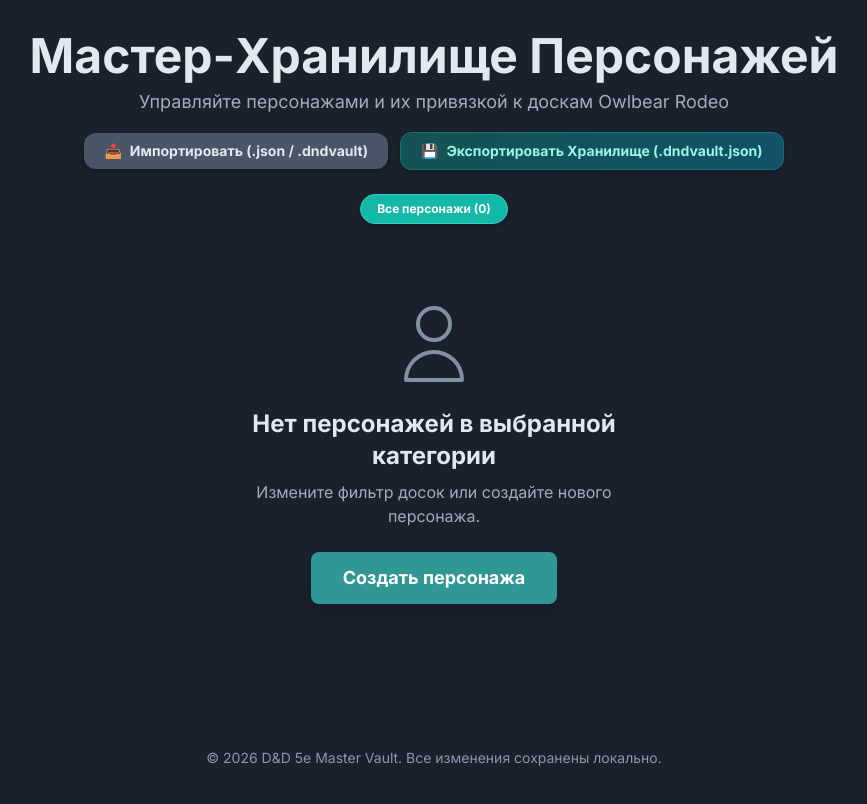
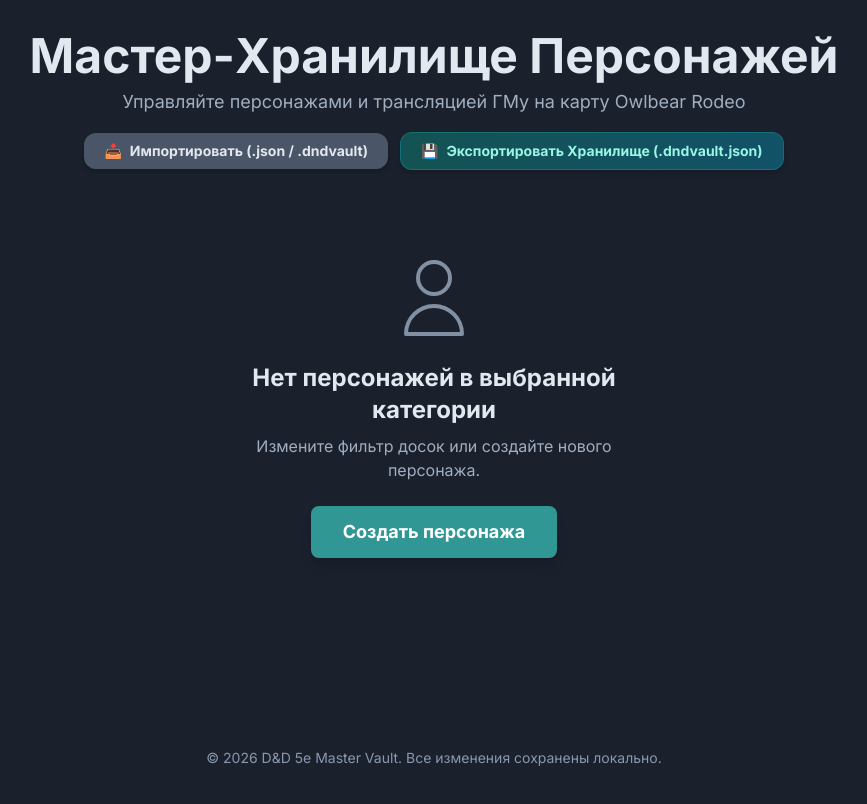
Before and after one commit to Snikerss/dnd-sheet-owlbear-extension, a React (Vite) app: page / in a window 1280 px wide. Shown: the top 804 px of the page, without its empty margins (206-1073 px from the left). Built offline with nearby package versions, Linux system fonts and the light colour scheme.

Commit message:
feat(ui): replace obsolete room binding badges with clean GM broadcast selector on character cards

```diff
--- a/App.tsx
+++ b/App.tsx
@@ -12,6 +12,7 @@ import { CharacterProvider } from './context/CharacterContext';
 import { generateUUID } from './utils/uuid';
 import { isOwlbear, encodeBase64Sync } from './utils/storage';
 import { localBridge } from './utils/bridgeService';
+import { p2pRoomBridge } from './utils/p2pBridge';
 import { TextFormattingContextMenu } from './components/RichTextFormatting';
 
 const AppContent: React.FC = () => {
@@ -453,6 +454,8 @@ const AppContent: React.FC = () => {
           characters={characterList}
           syncingCharacters={syncingCharacters}
           currentUserId={userId}
+          activeBoardCharacterId={p2pRoomBridge.getActiveBoardCharacterId()}
+          onSelectActiveBoardCharacter={(charId) => p2pRoomBridge.setActiveBoardCharacter(charId)}
           onSelectCharacter={handleSelectCharacter}
           onCreateCharacter={handleCreateCharacter}
           onDeleteCharacter={handleDeleteCharacter}
@@ -463,9 +466,6 @@ const AppContent: React.FC = () => {
           onClearLocalCache={clearLocalCache}
           onExportVault={exportVaultData}
           onImportVault={importVaultData}
-          onBindRoom={(charId, roomId, roomName) => updateCharacter(charId, { type: 'BIND_ROOM', payload: { roomId, roomName } })}
-          onUnbindRoom={(charId, roomId) => updateCharacter(charId, { type: 'UNBIND_ROOM', payload: roomId })}
-          onToggleGlobalRoom={(charId, isGlobal) => updateCharacter(charId, { type: 'TOGGLE_GLOBAL_ROOM', payload: isGlobal })}
           isGM={isGM}
         />
       )}
--- a/components/CharacterCard.tsx
+++ b/components/CharacterCard.tsx
@@ -11,7 +11,8 @@ interface CharacterCardProps {
   onOpenStandalone?: () => void;
   onSync?: () => void;
   onClearCache?: () => void;
-  onOpenRoomBinding?: () => void;
+  isBroadcastingToGM?: boolean;
+  onSelectBroadcastGM?: () => void;
   isSyncing?: boolean;
   pendingImagesCount?: number;
   currentUserId?: string | null;
@@ -27,7 +28,8 @@ export const CharacterCard: React.FC<CharacterCardProps> = React.memo(({
   onOpenStandalone,
   onSync,
   onClearCache,
-  onOpenRoomBinding,
+  isBroadcastingToGM = false,
+  onSelectBroadcastGM,
   isSyncing = false,
   pendingImagesCount = 0,
   currentUserId,
@@ -72,23 +74,17 @@ export const CharacterCard: React.FC<CharacterCardProps> = React.memo(({
             </svg>
           )}
         </div>
-        {character.isGlobal ? (
+        {/* GM Broadcast Status Badge */}
+        {isBroadcastingToGM ? (
           <div className="absolute top-2 left-2 z-10">
-            <span className="bg-emerald-500/80 text-white text-[10px] px-2 py-0.5 rounded-md backdrop-blur-sm border border-emerald-400/40 font-bold">
-              🌐 Глобальный
-            </span>
-          </div>
-        ) : (character.boundRooms && character.boundRooms.length > 0) ? (
-          <div className="absolute top-2 left-2 z-10 flex flex-wrap gap-1">
-            <span className="bg-teal-600/80 text-white text-[10px] px-2 py-0.5 rounded-md backdrop-blur-sm border border-teal-400/40 font-bold" title={character.boundRooms.map(r => r.roomName).join(', ')}>
-              🎯 {character.boundRooms?.[0]?.roomName || 'Доска'}
-              {character.boundRooms.length > 1 && ` +${character.boundRooms.length - 1}`}
+            <span className="bg-emerald-500/90 text-white text-[10px] px-2 py-0.5 rounded-md backdrop-blur-sm border border-emerald-400/50 font-bold shadow-md flex items-center gap-1">
+              <span>📡</span> Транслируется ГМу
             </span>
           </div>
         ) : (
           <div className="absolute top-2 left-2 z-10">
-            <span className="bg-slate-700/80 text-slate-300 text-[10px] px-2 py-0.5 rounded-md backdrop-blur-sm border border-slate-600/40 font-bold">
-              🔒 Локальный
+            <span className="bg-slate-800/80 text-slate-300 text-[10px] px-2 py-0.5 rounded-md backdrop-blur-sm border border-slate-700/50 font-medium">
+              <span>👤</span> Хранилище
             </span>
           </div>
         )}
@@ -152,13 +148,17 @@ export const CharacterCard: React.FC<CharacterCardProps> = React.memo(({
                 </svg>
               </button>
             )}
-            {onOpenRoomBinding && (
+            {onSelectBroadcastGM && (
               <button
-                onClick={onOpenRoomBinding}
-                data-tooltip="Привязка к доскам Owlbear"
-                className="p-2 rounded-lg text-[var(--color-text-muted)] hover:bg-[var(--color-surface-raised)] hover:text-cyan-400 transition-colors flex items-center justify-center"
+                onClick={onSelectBroadcastGM}
+                data-tooltip={isBroadcastingToGM ? "Транслируется ГМу на карту" : "Начать трансляцию ГМу на карту"}
+                className={`p-2 rounded-lg transition-colors flex items-center justify-center ${
+                  isBroadcastingToGM
+                    ? 'text-emerald-400 bg-emerald-500/20'
+                    : 'text-[var(--color-text-muted)] hover:bg-[var(--color-surface-raised)] hover:text-emerald-400'
+                }`}
               >
-                <span className="text-sm">🎯</span>
+                <span className="text-sm">📡</span>
               </button>
             )}
             {onOpenStandalone && (
--- a/components/CharacterSelectionScreen.tsx
+++ b/components/CharacterSelectionScreen.tsx
@@ -14,6 +14,8 @@ interface CharacterSelectionScreenProps {
   characters: Record<string, Character>;
   syncingCharacters?: Record<string, { status: 'images', pendingImages: string[] }>;
   currentUserId?: string | null;
+  activeBoardCharacterId?: string | null;
+  onSelectActiveBoardCharacter?: (id: string) => void;
   onSelectCharacter: (id: string) => void;
   onCreateCharacter: () => void;
   onDeleteCharacter: (id: string) => void;
@@ -24,9 +26,6 @@ interface CharacterSelectionScreenProps {
   onClearLocalCache?: (id: string) => void;
   onExportVault?: () => void;
   onImportVault?: (fileContent: string) => void;
-  onBindRoom?: (charId: string, roomId: string, roomName: string) => void;
-  onUnbindRoom?: (charId: string, roomId: string) => void;
-  onToggleGlobalRoom?: (charId: string, isGlobal: boolean) => void;
   isGM?: boolean;
 }
 
@@ -34,6 +33,8 @@ export const CharacterSelectionScreen: React.FC<CharacterSelectionScreenProps> =
   characters,
   syncingCharacters,
   currentUserId,
+  activeBoardCharacterId,
+  onSelectActiveBoardCharacter,
   onSelectCharacter,
   onCreateCharacter,
   onDeleteCharacter,
@@ -44,36 +45,12 @@ export const CharacterSelectionScreen: React.FC<CharacterSelectionScreenProps> =
   onClearLocalCache,
   onExportVault,
   onImportVault,
-  onBindRoom,
-  onUnbindRoom,
-  onToggleGlobalRoom,
   isGM = true,
 }) => {
   const fileInputRef = useRef<HTMLInputElement>(null);
-  const vaultInputRef = useRef<HTMLInputElement>(null);
   const { addNotification } = useNotifier();
 
-  const [selectedRoomFilter, setSelectedRoomFilter] = useState<string>('all');
-  const [bindingModalCharId, setBindingModalCharId] = useState<string | null>(null);
-
-  const knownRooms = useMemo(() => getKnownRooms(), []);
-  const currentRoomId = isOwlbear() && typeof OBR !== 'undefined' ? OBR.room?.id : '';
-
-  const characterEntries = useMemo(() => {
-    const all = Object.entries(characters);
-    if (selectedRoomFilter === 'all') return all;
-    if (selectedRoomFilter === 'current' && currentRoomId) {
-      return all.filter(([_, char]) => {
-        if (char.isGlobal) return true;
-        if (!char.boundRooms || char.boundRooms.length === 0) return true;
-        return char.boundRooms.some(r => r.roomId === currentRoomId);
-      });
-    }
-    return all.filter(([_, char]) => {
-      if (char.isGlobal) return true;
-      return char.boundRooms?.some(r => r.roomId === selectedRoomFilter);
-    });
-  }, [characters, selectedRoomFilter, currentRoomId]);
+  const characterEntries = useMemo(() => Object.entries(characters), [characters]);
 
   const handleExportCharacter = (id: string) => {
     const character = characters[id];
@@ -135,8 +112,6 @@ export const CharacterSelectionScreen: React.FC<CharacterSelectionScreenProps> =
     reader.readAsText(file);
   };
 
-  const bindingCharacter = bindingModalCharId ? characters[bindingModalCharId] : null;
-
   return (
     <div className="min-h-screen bg-[var(--color-background)] p-4 md:p-8 flex flex-col">
       <input
@@ -147,23 +122,12 @@ export const CharacterSelectionScreen: React.FC<CharacterSelectionScreenProps> =
         onChange={handleFileImport}
       />
 
-      {bindingCharacter && bindingModalCharId && (
-        <RoomBindingModal
-          isOpen={true}
-          character={bindingCharacter}
-          onClose={() => setBindingModalCharId(null)}
-          onBindRoom={(roomId, roomName) => onBindRoom?.(bindingModalCharId, roomId, roomName)}
-          onUnbindRoom={(roomId) => onUnbindRoom?.(bindingModalCharId, roomId)}
-          onToggleGlobal={(isGlobal) => onToggleGlobalRoom?.(bindingModalCharId, isGlobal)}
-        />
-      )}
-
-      <header className="text-center mb-6">
+      <header className="text-center mb-8">
         <h1 className="text-4xl md:text-5xl font-bold text-[var(--color-text-base)]">
           Мастер-Хранилище Персонажей
         </h1>
         <p className="text-lg text-[var(--color-text-medium)] mt-2">
-          Управляйте персонажами и их привязкой к доскам Owlbear Rodeo
+          Управляйте персонажами и трансляцией ГМу на карту Owlbear Rodeo
         </p>
 
         {/* Action Buttons Toolbar */}
@@ -184,47 +148,6 @@ export const CharacterSelectionScreen: React.FC<CharacterSelectionScreenProps> =
             </button>
           )}
         </div>
-
-        {/* Room Filter Pills */}
-        <div className="mt-6 flex flex-wrap items-center justify-center gap-2">
-          <button
-            onClick={() => setSelectedRoomFilter('all')}
-            className={`px-4 py-1.5 rounded-full text-xs font-bold transition-all border ${
-              selectedRoomFilter === 'all'
-                ? 'bg-teal-500 text-white border-teal-400 shadow-md'
-                : 'bg-[var(--color-surface-well)] text-[var(--color-text-medium)] border-slate-700/50 hover:border-slate-500'
-            }`}
-          >
-            Все персонажи ({Object.keys(characters).length})
-          </button>
-
-          {currentRoomId && (
-            <button
-              onClick={() => setSelectedRoomFilter('current')}
-              className={`px-4 py-1.5 rounded-full text-xs font-bold transition-all border ${
-                selectedRoomFilter === 'current'
-                  ? 'bg-teal-500 text-white border-teal-400 shadow-md'
-                  : 'bg-[var(--color-surface-well)] text-teal-300 border-teal-500/40 hover:border-teal-400'
-              }`}
-            >
-              {(window as any).__currentRoomName ? `🎯 Текущая доска (${(window as any).__currentRoomName})` : '🎯 Текущая доска Owlbear'}
-            </button>
-          )}
-
-          {knownRooms.filter(room => room.roomId !== currentRoomId).map(room => (
-            <button
-              key={room.roomId}
-              onClick={() => setSelectedRoomFilter(room.roomId)}
-              className={`px-3 py-1.5 rounded-full text-xs font-bold transition-all border ${
-                selectedRoomFilter === room.roomId
-                  ? 'bg-teal-500 text-white border-teal-400 shadow-md'
-                  : 'bg-[var(--color-surface-well)] text-[var(--color-text-medium)] border-slate-700/50 hover:border-slate-500'
-              }`}
-            >
-              🏰 {room.roomName}
-            </button>
-          ))}
-        </div>
       </header>
 
       <main className="flex-grow">
@@ -232,6 +155,7 @@ export const CharacterSelectionScreen: React.FC<CharacterSelectionScreenProps> =
           <div className="grid grid-cols-1 sm:grid-cols-2 md:grid-cols-3 lg:grid-cols-4 xl:grid-cols-5 gap-6 max-w-screen-2xl mx-auto">
             {characterEntries.map(([id, character]) => {
               const syncState = syncingCharacters?.[id];
+              const isBroadcastingToGM = id === activeBoardCharacterId;
               return (
                 <CharacterCard
                   key={id}
@@ -243,7 +167,8 @@ export const CharacterSelectionScreen: React.FC<CharacterSelectionScreenProps> =
                   onOpenStandalone={() => onOpenStandalone(id)}
                   onSync={onSyncCharacter ? () => onSyncCharacter(id) : undefined}
                   onClearCache={onClearLocalCache ? () => onClearLocalCache(id) : undefined}
-                  onOpenRoomBinding={() => setBindingModalCharId(id)}
+                  isBroadcastingToGM={isBroadcastingToGM}
+                  onSelectBroadcastGM={onSelectActiveBoardCharacter ? () => onSelectActiveBoardCharacter(id) : undefined}
                   isSyncing={!!syncState}
                   pendingImagesCount={syncState?.pendingImages.length || 0}
                   currentUserId={currentUserId}
```
